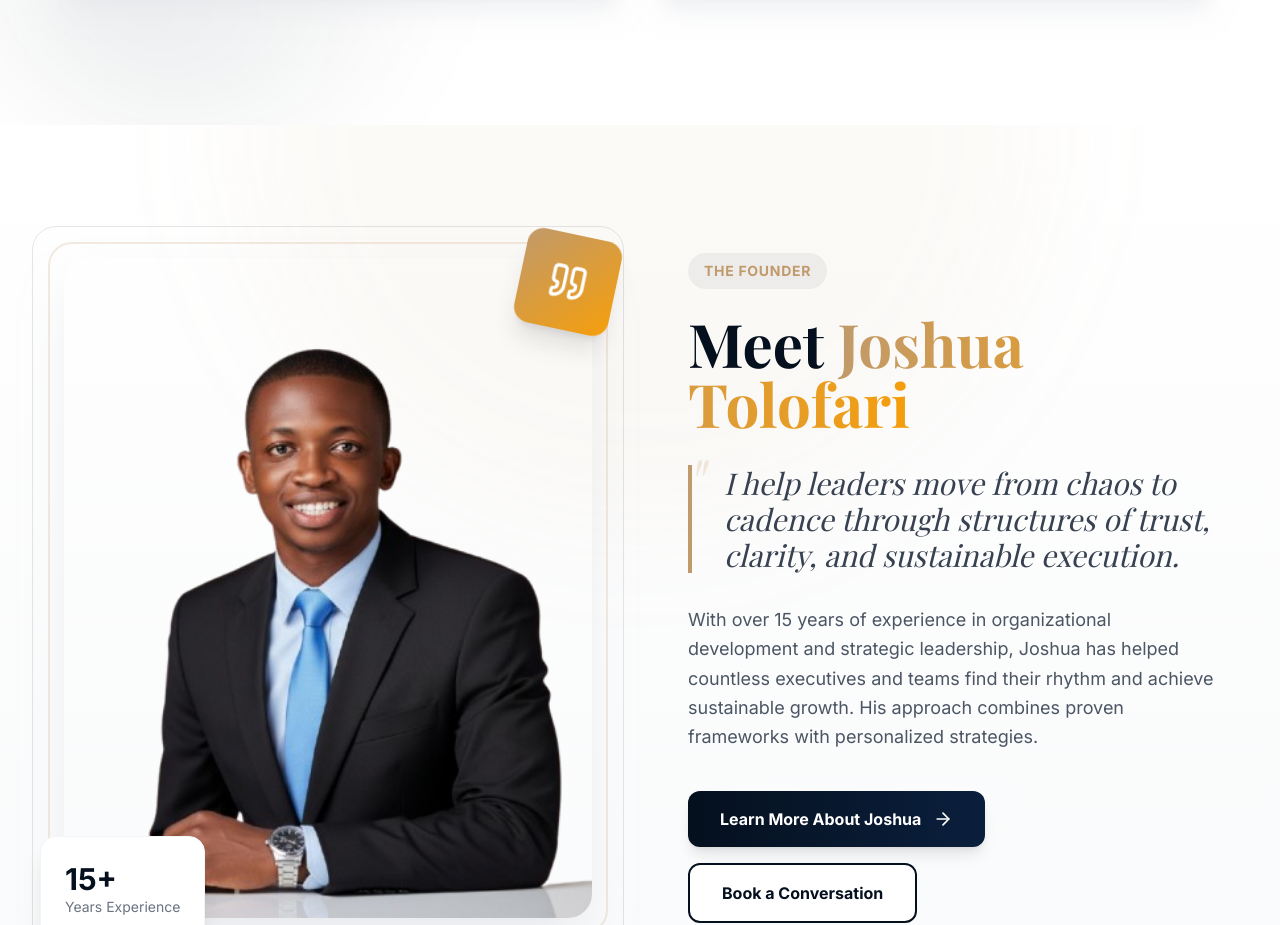
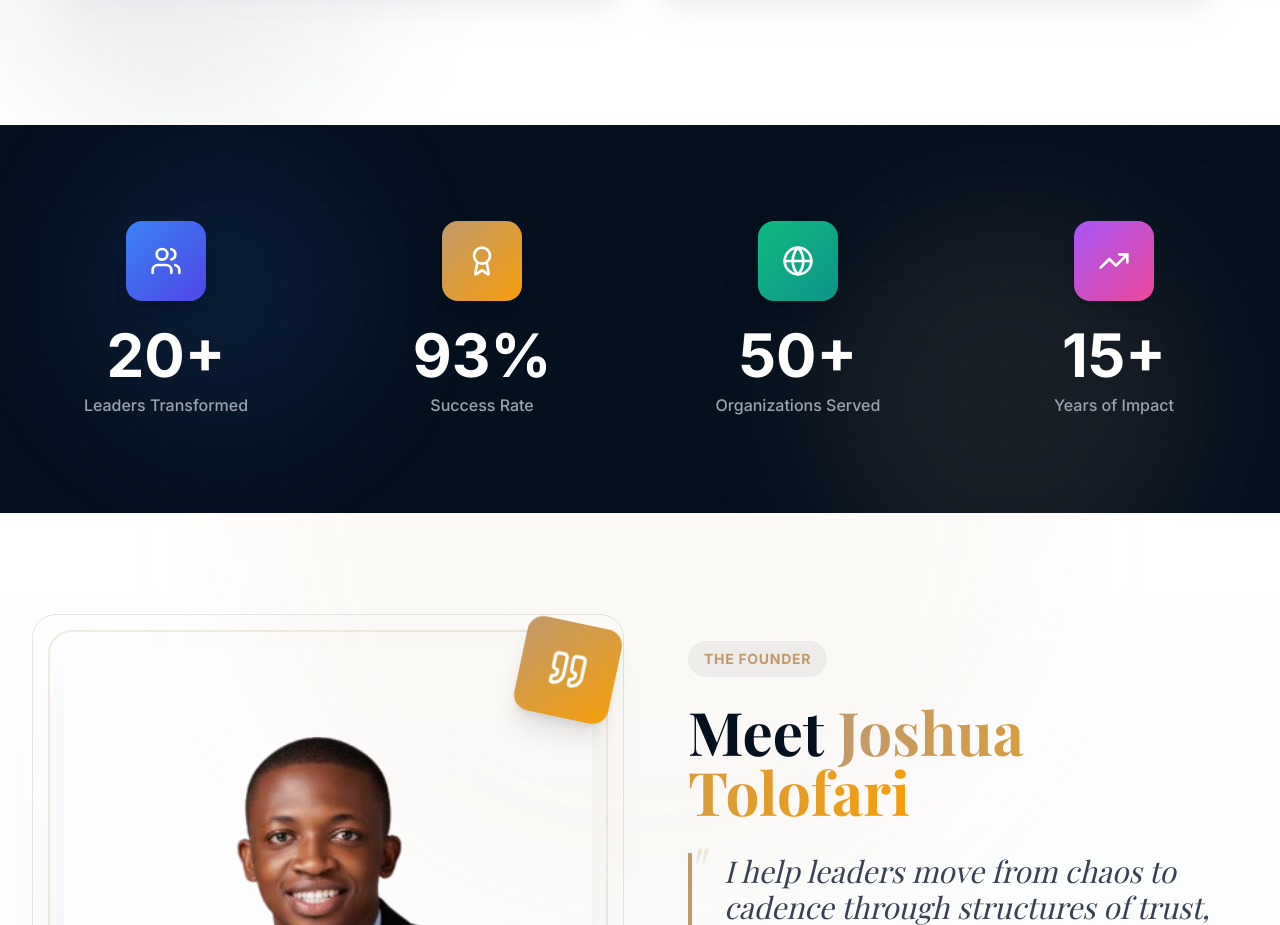
Before and after one commit to thankgodm265four/LeadOctave-site, an Astro site: page / in a window 1280 px wide. Shown: the part 5347-6272 px from the top of the page. Built offline with nearby package versions, Linux system fonts and the light colour scheme; Astro itself is replaced by a stand-in of ours.

Commit message:
Re-enabled StatsCounter and updated leaders count to 20+

```diff
--- a/src/components/StatsCounter.jsx
+++ b/src/components/StatsCounter.jsx
@@ -8,7 +8,7 @@ export default function StatsCounter() {
     const stats = [
         {
             icon: <Users className="w-8 h-8" />,
-            value: 500,
+            value: 20,
             suffix: "+",
             label: "Leaders Transformed",
             color: "from-blue-500 to-indigo-600"
--- a/src/pages/index.astro
+++ b/src/pages/index.astro
@@ -97,8 +97,8 @@ import "../styles/global.css";
     <!-- 4 Services Grid -->
     <ServicesGrid client:load />
 
-    <!-- Animated Stats Counter - DISABLED -->
-    <!-- <StatsCounter client:load /> -->
+    <!-- Animated Stats Counter -->
+    <StatsCounter client:load />
 
     <!-- Founder Preview with Quote -->
     <FounderTeaser client:load />
```
